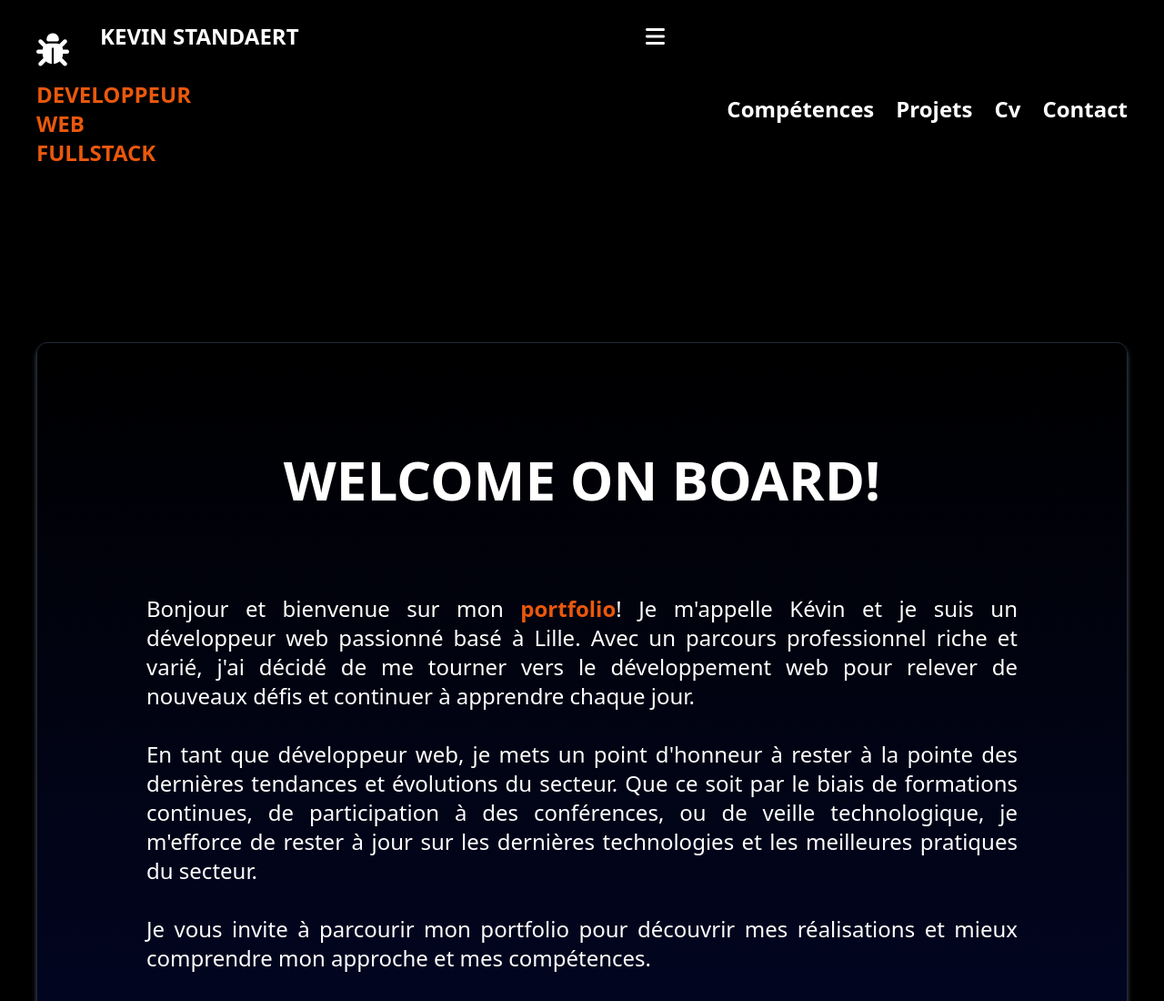
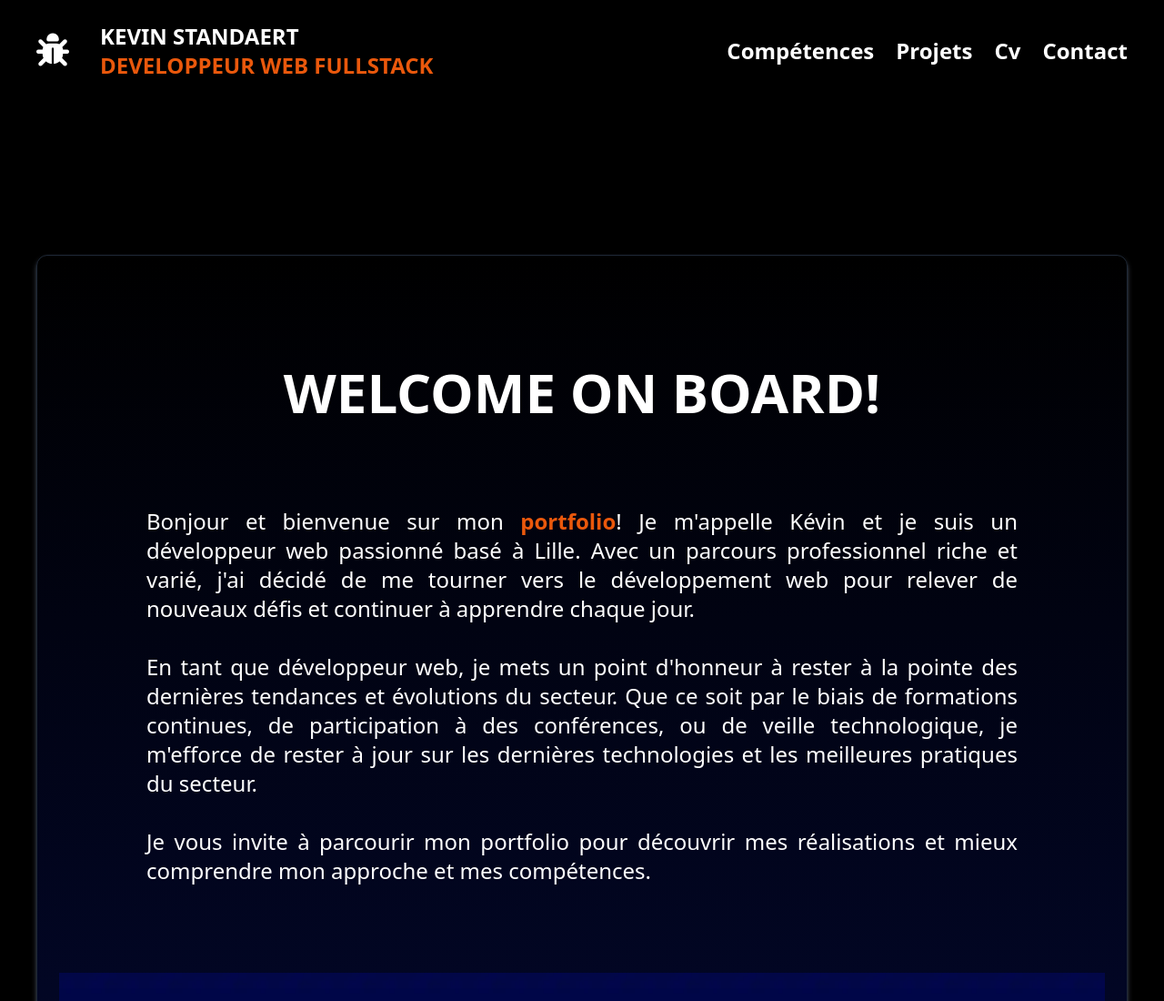
Before and after one commit to KevinStandaert/KevinStandaert.github.io, a website: page index.html in a window 1280 px wide. Shown: the top 1100 px of the page at 91% size. Drawn offline with Linux system fonts and the light colour scheme.

Commit message:
bug: comment icon fa-bars

```diff
--- a/index.html
+++ b/index.html
@@ -105,7 +105,7 @@
 
       <h1 class="col-span-3 flex flex-row lg:col-span-1">KEVIN STANDAERT</h1>
 
-      <i class="fa-solid fa-bars"></i>
+      <!-- <i class="fa-solid fa-bars"></i> -->
 
       <ul
         class="col-span-4 row-start-3 hidden gap-4 justify-self-end lg:col-start-3 lg:row-span-2 lg:flex lg:gap-6"
```
